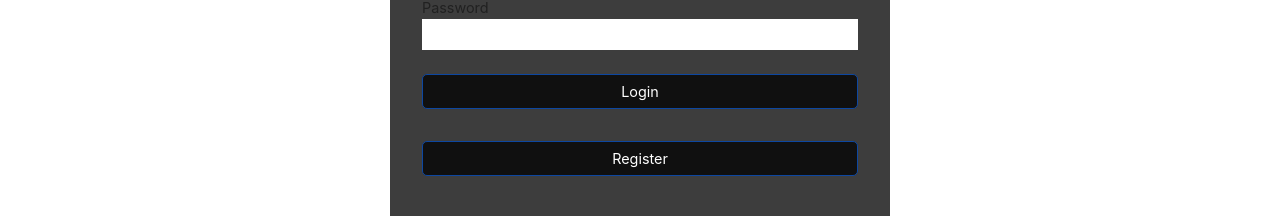
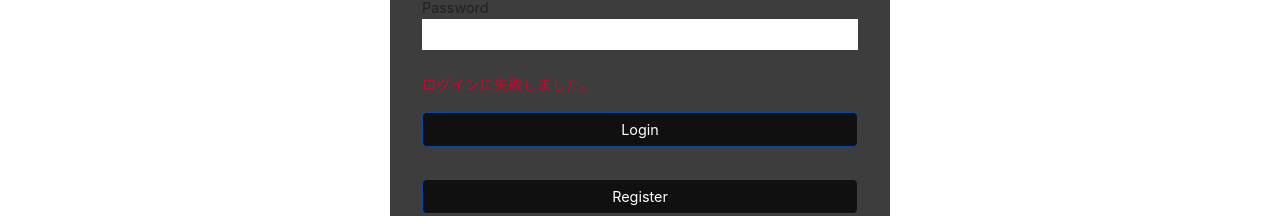
Before and after one commit to billiejoenahema/vue-toto, a Vue app: page / in a window 1280 px wide. Both pictures are taken after a click on the element "Login". Shown: the part 256-472 px from the top of the page. Built offline with nearby package versions, Linux system fonts and the light colour scheme.

Commit message:
add: login error message

```diff
--- a/src/assets/style.css
+++ b/src/assets/style.css
@@ -236,3 +236,7 @@ form {
 .register:hover {
   opacity: 0.8;
 }
+.error {
+  color: #d80028;
+  margin-top: 1rem;
+}
--- a/src/modules/User.js
+++ b/src/modules/User.js
@@ -1,9 +1,15 @@
+const ERROR_MESSAGE = {
+  login: 'ログインに失敗しました。',
+  register: '',
+};
+
 const state = {
   users: [],
   user: {
     name: '',
     password: '',
   },
+  errors: [],
   isLogin: false,
   canRegister: false,
 };
@@ -12,11 +18,14 @@ const getters = {
   users(state) {
     return state.users;
   },
+  errors(state) {
+    return state.errors;
+  },
   isLogin(state) {
     return state.isLogin;
   },
   canRegister(state) {
-    return state.canRegister ?? false;
+    return state.canRegister;
   },
 };
 
@@ -24,6 +33,7 @@ const actions = {
   users({ commit }) {
     const res = JSON.parse(localStorage.getItem('users'));
     commit('setUsers', res);
+    commit('resetErrors');
   },
   register({ commit }, newUser) {
     state.users.push(newUser);
@@ -45,10 +55,18 @@ const mutations = {
       (user) => user.name === form.name && user.password === form.password
     );
     state.isLogin = typeof auth !== 'undefined';
+    if (typeof auth === 'undefined') {
+      state.errors.push(ERROR_MESSAGE.login);
+    } else {
+      state.isLogin = true;
+    }
   },
   checkCanRegister(state, form) {
     const existUser = state.users.find((user) => user.name === form.user);
     state.canRegister = typeof existUser === 'undefined';
+  },
+  resetErrors(state) {
+    state.errors = [];
   },
 };
 
--- a/src/pages/LoginPage.vue
+++ b/src/pages/LoginPage.vue
@@ -7,6 +7,7 @@ const user = reactive({
   name: '',
   password: '',
 });
+const errors = computed(() => store.getters['User/errors']);
 const canRegister = computed(() => store.getters['User/canRegister']);
 const login = () => {
   store.commit('User/login', user);
@@ -14,7 +15,6 @@ const login = () => {
 const register = async () => {
   await store.commit('User/checkCanRegister', user);
   if (canRegister.value) {
-    console.log('register!');
     store.dispatch('User/register', user);
   }
 };
@@ -27,6 +27,14 @@ const register = async () => {
       <input type="text" v-model="user.name" />
       <label>Password</label>
       <input type="password" v-model="user.password" />
+      <div
+        v-show="errors"
+        v-for="(error, index) in errors"
+        :key="index"
+        class="error"
+      >
+        {{ error }}
+      </div>
       <div class="button login" @click="login">Login</div>
       <div class="button register" @click="register">Register</div>
     </div>
```
